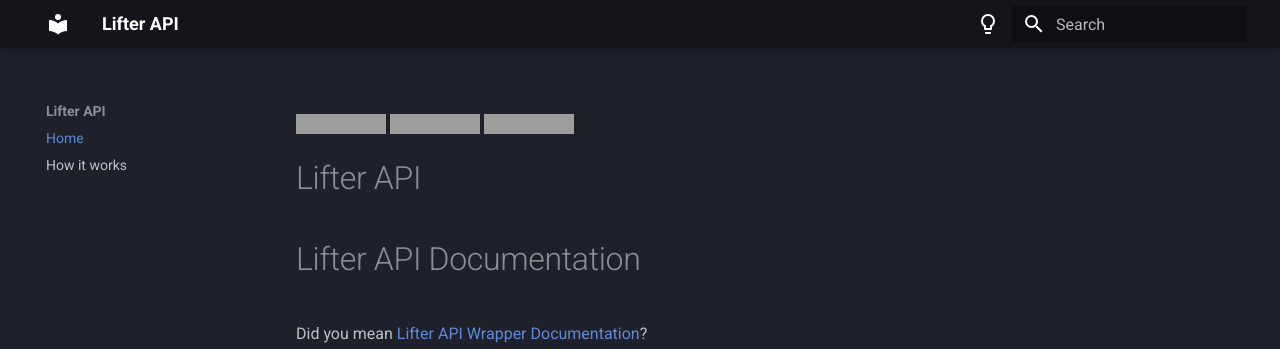
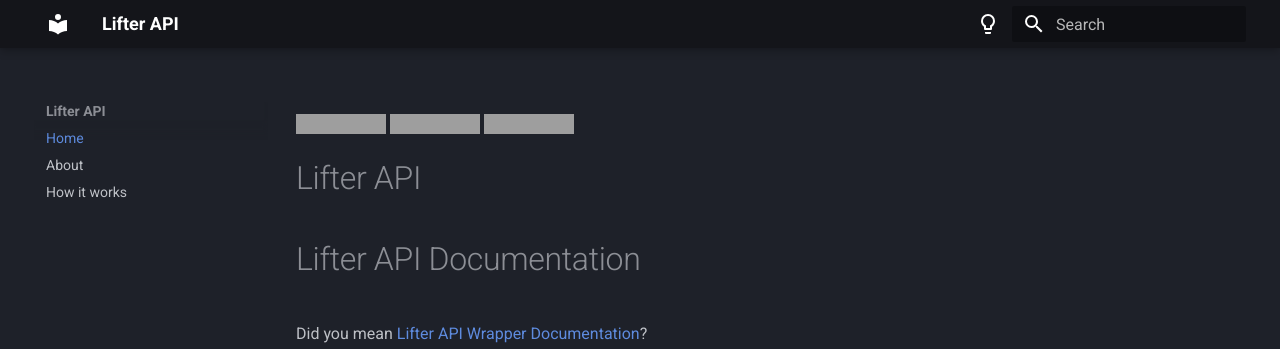
Before and after one commit to WeightliftingNZ/lifter-api, an MkDocs documentation site: the page built from docs/index.md, in a window 1280 px wide. Shown: the top 349 px of the page. Built offline with MkDocs 1.6.1 and Material for MkDocs 9.7.7, drawn with Linux system fonts in a browser that asks for light colours; grey boxes are pictures that could not be loaded.

Commit message:
docs: fixing

```diff
--- a/mkdocs.yml
+++ b/mkdocs.yml
@@ -3,6 +3,7 @@ site_name: Lifter API
 site_url: https://WeightliftingNZ.github.io/lifter-api
 nav:
   - Home: index.md
+  - About: about.md
   - How it works: how.md
 theme:
   name: material
```
Also changed, not shown: 1 other file.
